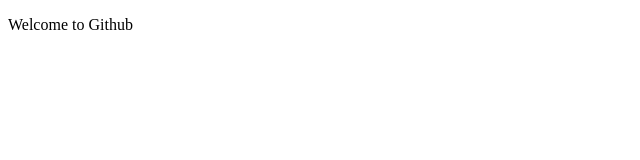
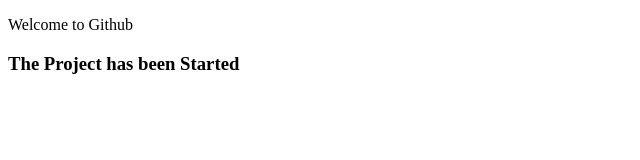
Before and after one commit to TechBoss39/Demowebapplication, a plain HTML site: page index.html in a window 1280 px wide. Shown: the whole page, without its empty margins (0-640 px from the left). Drawn offline with Linux system fonts and the light colour scheme.

Commit message:
h3 tag added

```diff
--- a/index.html
+++ b/index.html
@@ -7,5 +7,6 @@
 </head>
 <body>
     <p>Welcome to Github</p>
+    <h3>The Project has been Started</h3>
 </body>
 </html>
```
